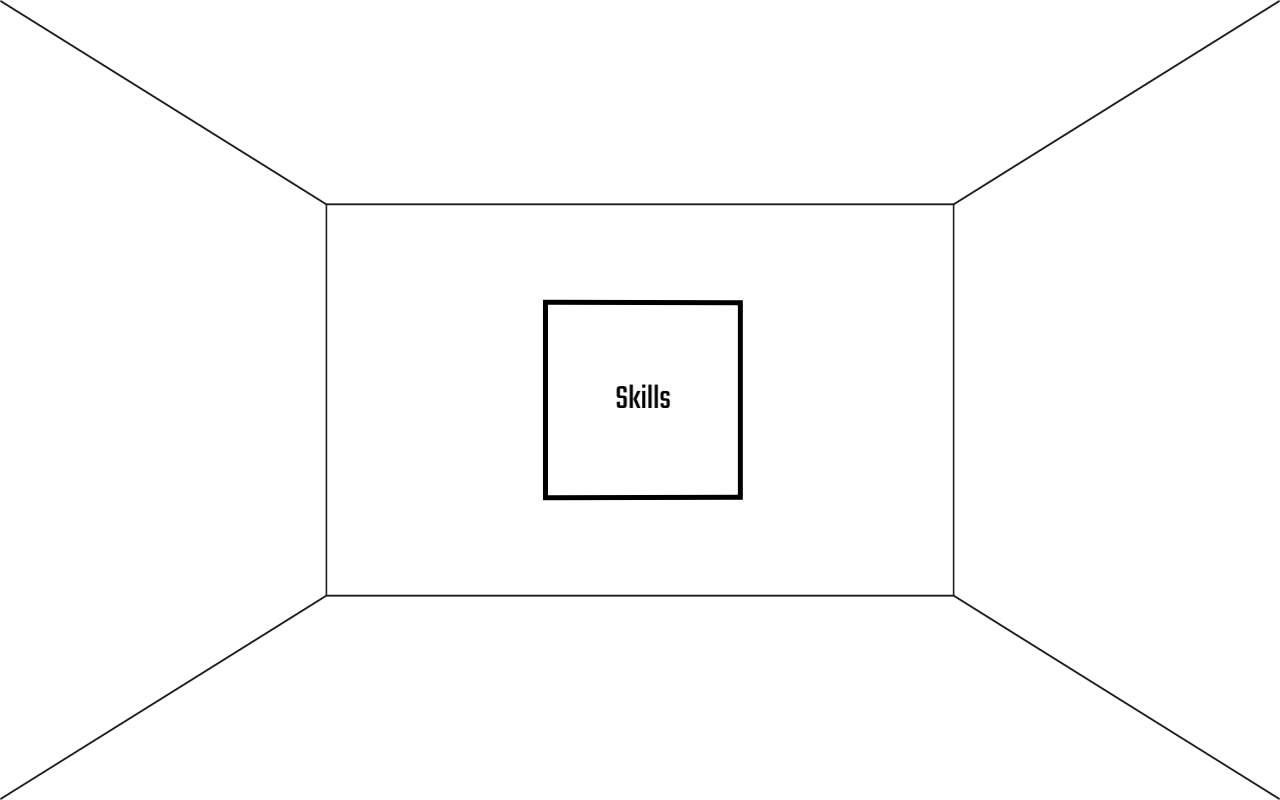
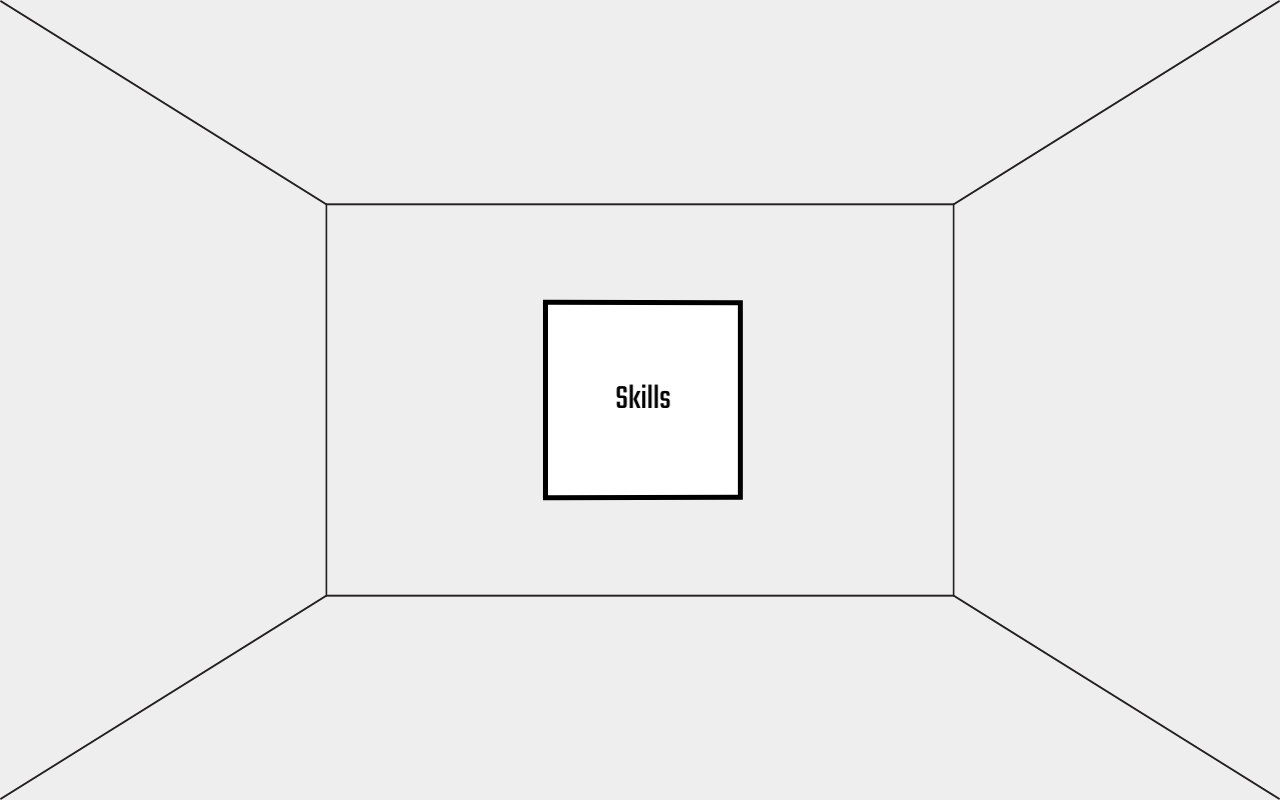
Before and after one commit to ngiusti/portfolio2, a React (Create React App) app: page / in a window 1280 px wide. Built offline with nearby package versions, Linux system fonts and the light colour scheme.

Commit message:
updated styles for background to appear

```diff
--- a/src/App.scss
+++ b/src/App.scss
@@ -158,7 +158,10 @@
 }
 
 .box-background {
+  position: absolute;
   background-color: #eee;
+  height: 100vh;
+  width: 100vw;
 }
 
 @media #{$mq-medium} {
```
